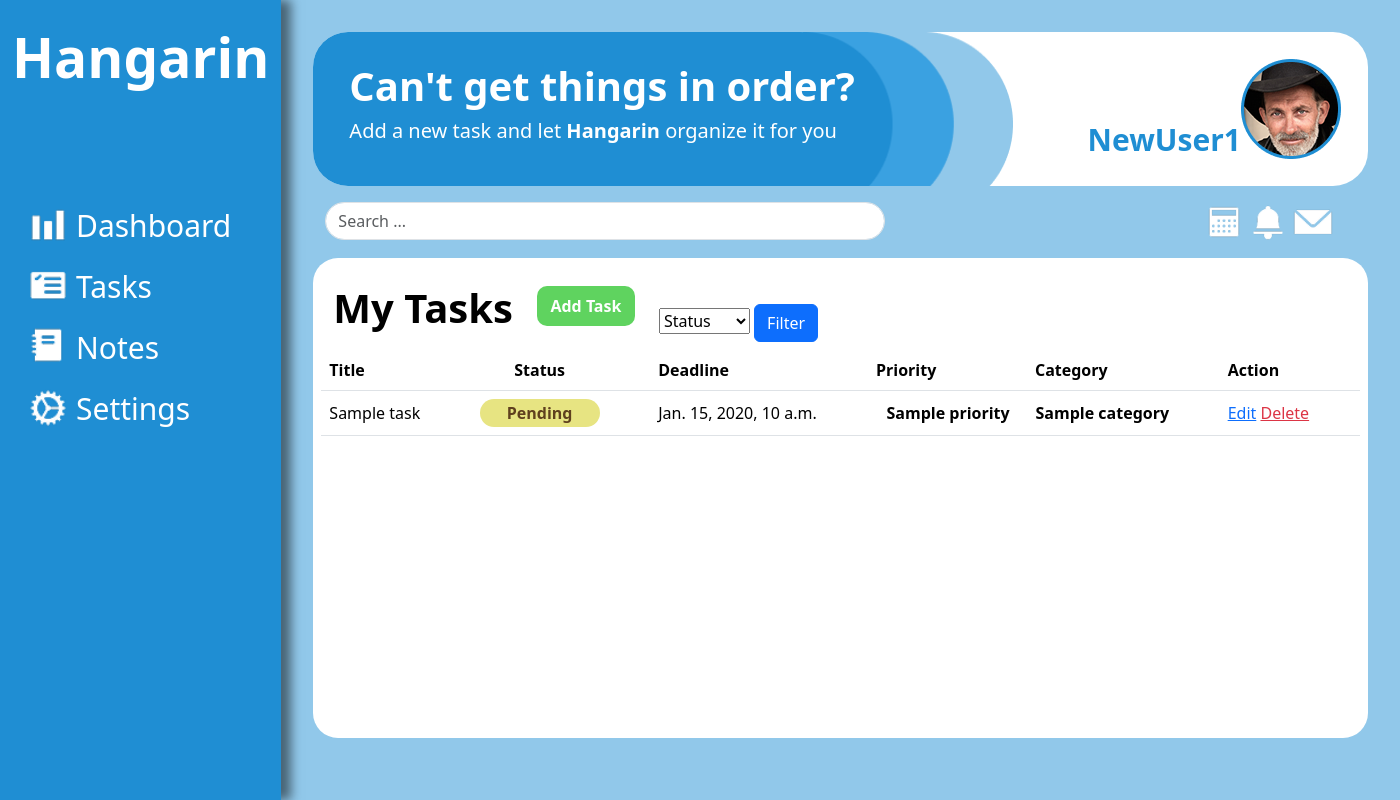
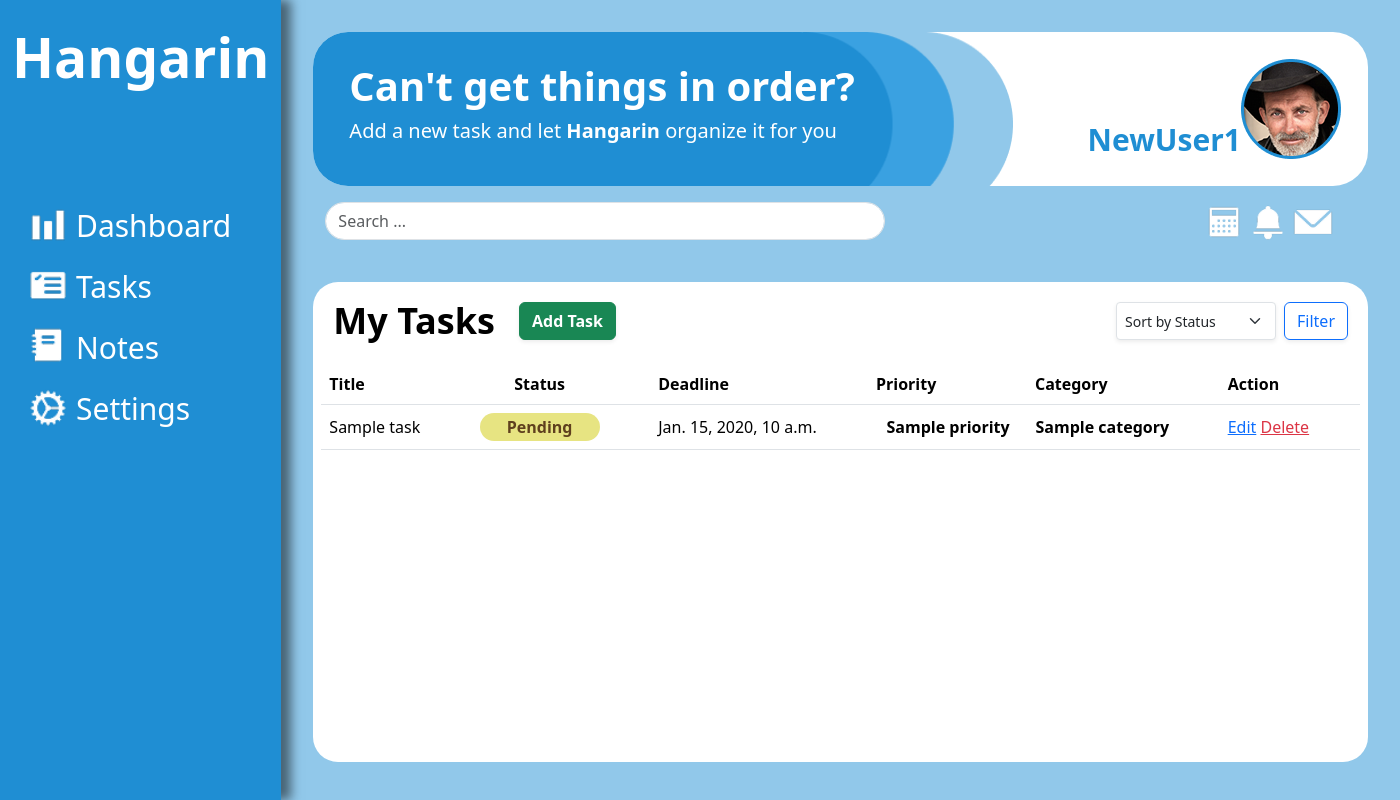
Before and after one commit to FernandezCorporate/Hangarin, a Django app: page /taskList in a window 1400 px wide. Run offline with Django 5.2, Linux system fonts and the light colour scheme; tables that the repository leaves empty hold one stand-in row (values such as "Sample post"); some libraries are stand-ins or nearby versions.

Commit message:
Search and filter design added for Task

```diff
--- a/Hangarin_App/Task_and_Todo_Manager/templates/taskList.html
+++ b/Hangarin_App/Task_and_Todo_Manager/templates/taskList.html
@@ -15,26 +15,35 @@
         </div>
     </div>
 
-    <div class="container tableInfo">
-        <div class="row align-items-end">
+    <div class="container tableInfo mt-4">
+        <div class="row align-items-center mb-3">
             <div class="col-auto">
-                <p class="fw-bold mb-1" style="font-size: 40px;">My Tasks</p>
+                <h1 class="fw-bold mb-0" style="font-size: 36px; line-height: 1;">My Tasks</h1>
             </div>
+
             <div class="col-auto">
                 <a href="{% url 'task-add' %}" class="text-decoration-none">
-                    <div class="button d-flex align-items-center justify-content-center mb-3">
-                        <p class="fw-bold mb-0">Add Task</p>
+                    <div class="btn btn-success d-flex align-items-center shadow-sm" style="height: 38px;">
+                        <i class="fas fa-plus"></i> <span class="fw-bold">Add Task</span>
                     </div>
                 </a>
             </div>
-            <div class="col-auto">
-                <form action="{% url 'task-list' %}">
-                    <select name="sort_by" id="">
-                        <option value="status" {% if request.GET.sort_by == "status" %}selected{% endif %}>Status</option>
-                        <option value="category__name" {% if request.GET.sort_by == "category__name" %}selected{% endif %}>Category</option>
-                        <option value="priority__name" {% if request.GET.sort_by == "priority__name" %}selected{% endif %}>Priority</option>
+
+            <div class="col-auto ms-auto">
+                <form action="{% url 'task-list' %}" method="get" class="d-flex align-items-center gap-2">
+                    {% if request.GET.q %}
+                        <input type="hidden" name="q" value="{{ request.GET.q }}">
+                    {% endif %}
+
+                    <select name="sort_by" class="form-select form-select-sm shadow-sm" style="width: 160px; height: 38px; cursor: pointer;">
+                        <option value="status" {% if request.GET.sort_by == "status" %}selected{% endif %}>Sort by Status</option>
+                        <option value="category__name" {% if request.GET.sort_by == "category__name" %}selected{% endif %}>Sort by Category</option>
+                        <option value="priority__name" {% if request.GET.sort_by == "priority__name" %}selected{% endif %}>Sort by Priority</option>
                     </select>
-                    <button type="submit" class="btn btn-primary btn-rounded">Filter</button>
+
+                    <button type="submit" class="btn btn-outline-primary shadow-sm" style="height: 38px;">
+                        Filter
+                    </button>
                 </form>
             </div>
         </div>
--- a/Hangarin_App/static/css/stylesheet.css
+++ b/Hangarin_App/static/css/stylesheet.css
@@ -106,13 +106,6 @@
     height: 60vh;
 }
 
-.button{
-    height: 5vh;
-    width: 7vw;
-    background-color: #5FD35F;
-    color: white;
-    border-radius: 10px;
-}
 
 .table td,
 .table th {
```
